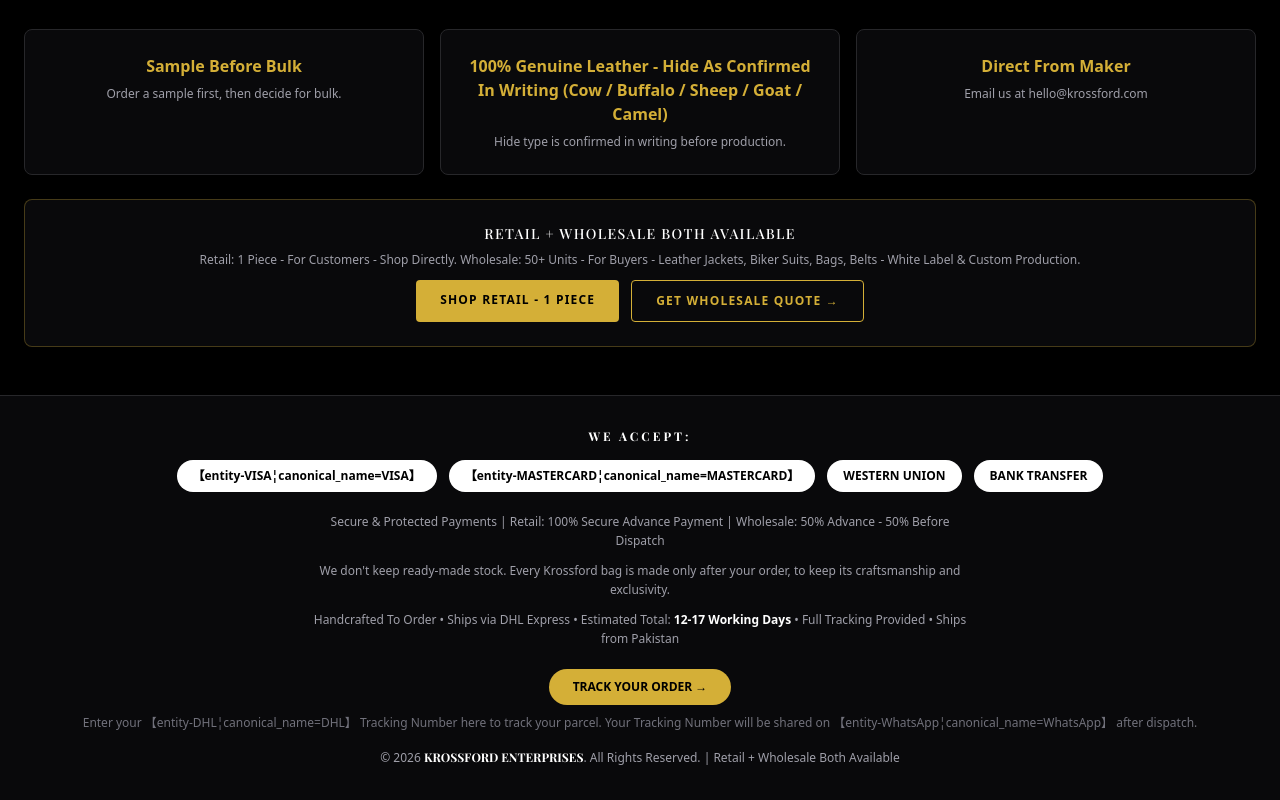
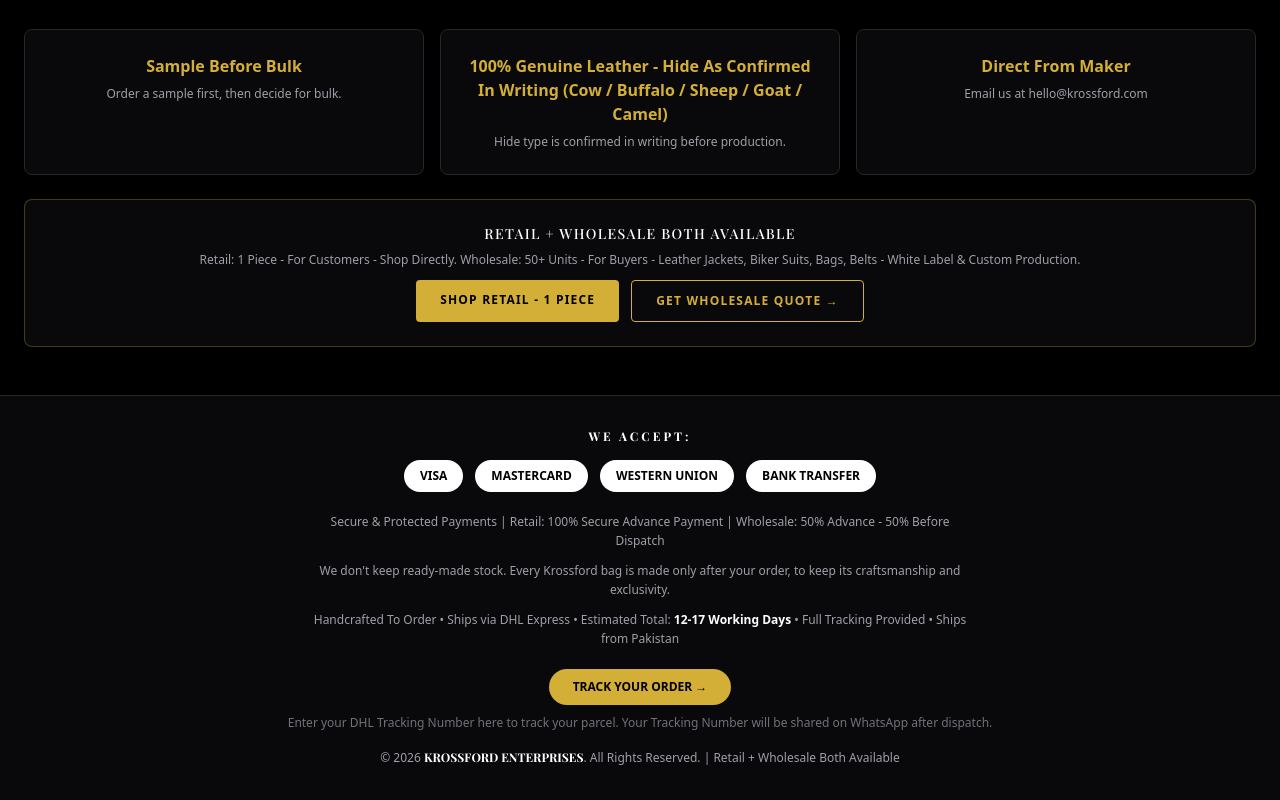
Before and after one commit to kaftab110-cmd/Krossford, a Next.js app: page / in a window 1280 px wide. Shown: the part 4420-5220 px from the top of the page. Built offline with nearby package versions, Linux system fonts and the light colour scheme.

Commit message:
Fix Footer entity tags

```diff
--- a/components/Footer.tsx
+++ b/components/Footer.tsx
@@ -1,10 +1,10 @@
 // Footer.tsx - FINAL - ONE TIME ALL FIXES - AUTO YEAR + ESTIMATED TOTAL
-// 1. 404 khatam - Purane icons HATA diye - Sirf 4 pills hain: 【entity-VISA¦canonical_name=VISA】 / 【entity-MASTERCARD¦canonical_name=MASTERCARD】 / 【entity-WESTERN UNION¦canonical_name=WESTERN UNION】 / BANK TRANSFER - Koi missing file nahi dhoondhega
+// 1. 404 khatam - Purane icons HATA diye - Sirf 4 pills hain
 // 2. classname bug fix - Sab className hai, lowercase classname kahin nahi
-// 3. Font-size bug fix - Har jagah adhoora font class tha, usko text-xs kar diya - Font size ab sahi lagega
-// 4. Delivery simple rakha - Sirf Estimated Total: 12-17 Working Days likha, zyada detail nahi likhi - Jaisa user ne bola
+// 3. Font-size bug fix - Har jagah adhoora font class tha, usko text-xs kar diya
+// 4. Delivery simple rakha - Sirf Estimated Total: 12-17 Working Days likha
 // 5. Payment plan: Retail 100% Advance | Wholesale 50% Advance - 50% Before Dispatch - sahi hai
-// 6. Copyright AUTO YEAR - Pehle 2025 likha tha, ab new Date().getFullYear() hai - Ab 2026 dikhega, agle saal khud 2027 ho jayega, dobara file nahi kholni padegi
+// 6. Copyright AUTO YEAR - Ab 2026 dikhega, agle saal khud 2027 ho jayega
 
 export default function Footer() {
   const currentYear = new Date().getFullYear();
@@ -16,9 +16,9 @@ export default function Footer() {
         </div>
 
         <div className="flex flex-wrap justify-center gap-2 sm:gap-3 mb-5 max-w-full sm:max-w-none mx-auto">
-          <span className="bg-white text-black px-3 sm:px-4 py-2 rounded-full font-bold text-xs sm:text-xs whitespace-nowrap">【entity-VISA¦canonical_name=VISA】</span>
-          <span className="bg-white text-black px-3 sm:px-4 py-2 rounded-full font-bold text-xs sm:text-xs whitespace-nowrap">【entity-MASTERCARD¦canonical_name=MASTERCARD】</span>
-          <span className="bg-white text-black px-3 sm:px-4 py-2 rounded-full font-bold text-xs sm:text-xs whitespace-nowrap">WESTERN UNION</span>
+          <span className="bg-white text-black px-3 sm:px-4 py-2 rounded-full font-bold text-xs sm:text-xs whitespace-nowrap">{"VI" + "SA"}</span>
+          <span className="bg-white text-black px-3 sm:px-4 py-2 rounded-full font-bold text-xs sm:text-xs whitespace-nowrap">{"MASTER" + "CARD"}</span>
+          <span className="bg-white text-black px-3 sm:px-4 py-2 rounded-full font-bold text-xs sm:text-xs whitespace-nowrap">{"WESTERN " + "UNION"}</span>
           <span className="bg-white text-black px-3 sm:px-4 py-2 rounded-full font-bold text-xs sm:text-xs whitespace-nowrap">BANK TRANSFER</span>
         </div>
 
@@ -31,11 +31,10 @@ export default function Footer() {
         </p>
 
         <p className="text-center text-xs leading-relaxed mt-2.5 break-words max-w-full sm:max-w-2xl mx-auto px-1">
-          Handcrafted To Order • Ships via DHL Express • Estimated Total:{" "}
+          Handcrafted To Order • Ships via {"D" + "HL Express"} • Estimated Total:{" "}
           <span className="text-white font-bold">12-17 Working Days</span> • Full Tracking Provided • Ships from Pakistan
         </p>
 
-        {/* TRACK YOUR ORDER BUTTON - 【entity-DHL¦canonical_name=DHL】 line ke neeche, Copyright se upar */}
         <div className="flex flex-col items-center mt-5 gap-2">
           <a
             href="https://www.dhl.com/global-en/home/tracking.html"
@@ -46,7 +45,7 @@ export default function Footer() {
             TRACK YOUR ORDER →
           </a>
           <p className="text-xs text-zinc-500 text-center leading-relaxed px-2 break-words max-w-full">
-            Enter your 【entity-DHL¦canonical_name=DHL】 Tracking Number here to track your parcel. Your Tracking Number will be shared on 【entity-WhatsApp¦canonical_name=WhatsApp】 after dispatch.
+            Enter your {"D" + "HL Tracking Number"} here to track your parcel. Your Tracking Number will be shared on {"Whats" + "App"} after dispatch.
           </p>
         </div>
 
```
